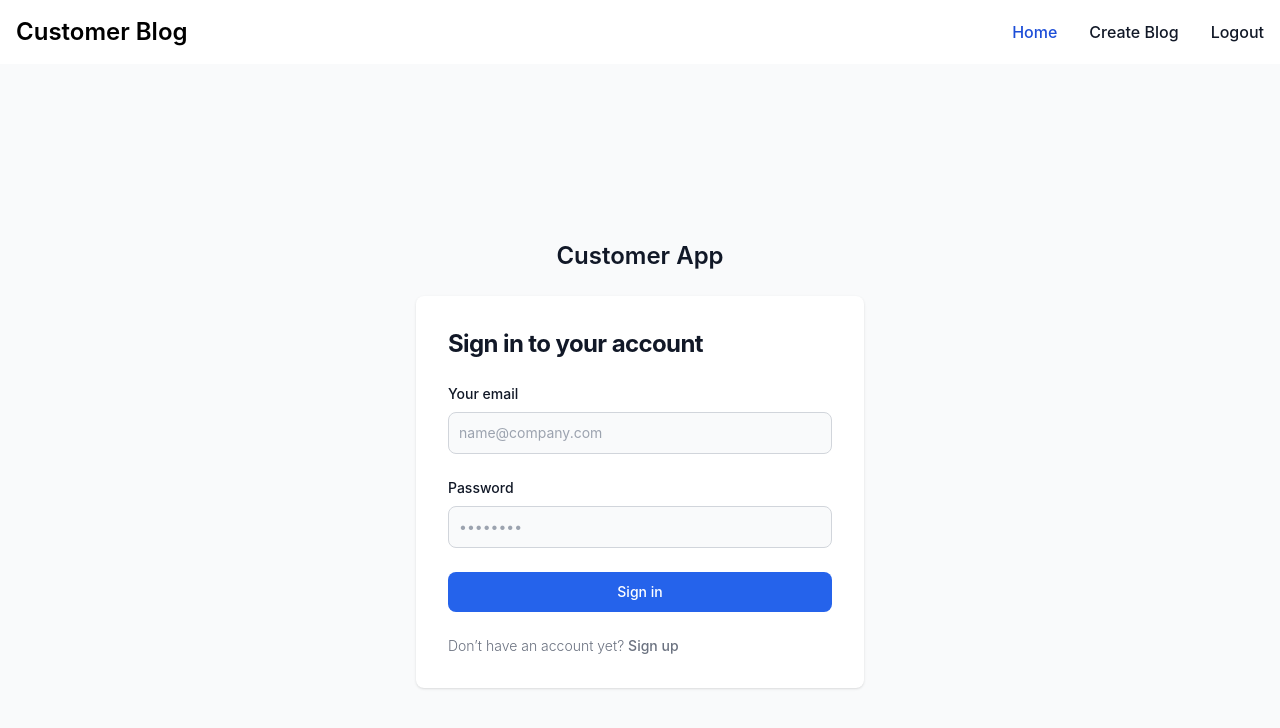
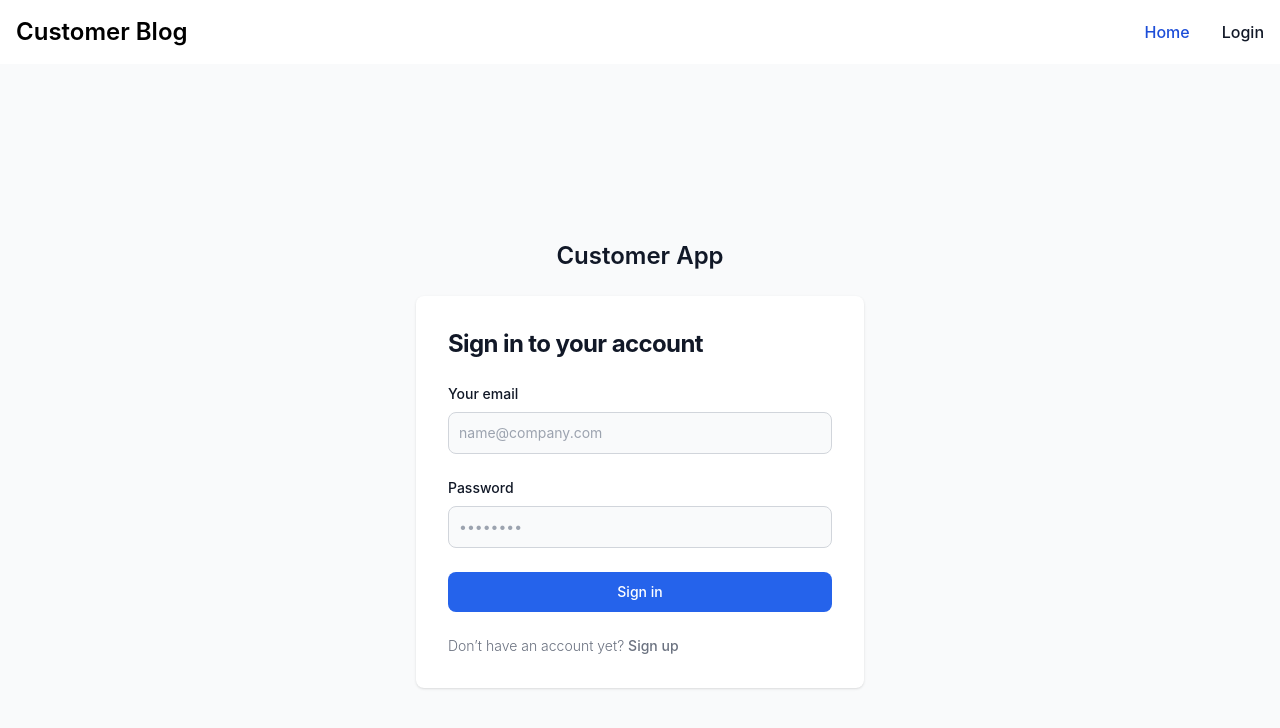
Before and after one commit to asquareblrn9/asquareblrn9.customerBlog.io, a React (Create React App) app: page /login in a window 1280 px wide. Shown: the top 728 px of the page. Built offline with nearby package versions, Linux system fonts and the light colour scheme.

Commit message:
correct home link

```diff
--- a/src/components/AddBlog.js
+++ b/src/components/AddBlog.js
@@ -10,7 +10,7 @@ const AddBlog = () => {
     const navigate = useNavigate()
     //checking if user is logged in
     useEffect(()=>{
-if(!auth){
+if(!auth.currentUser){
 navigate('/login')
     }
     },[])
--- a/src/components/Navblog.js
+++ b/src/components/Navblog.js
@@ -11,7 +11,9 @@ const Navblog = () => {
       navigate('/')
     })
   }
-  console.log(auth.currentUser)
+
+  console.log(auth)
+
   return (
     <div>
 
@@ -31,7 +33,7 @@ const Navblog = () => {
           <a href="/" className="block py-2 pl-3 pr-4 text-white bg-blue-700 rounded md:bg-transparent md:text-blue-700 md:p-0 dark:text-white md:dark:text-blue-500" aria-current="page">Home</a>
         </li>
 
-        { auth ?
+        { auth.currentUser != null ?
         <>
         <li>
                   <a href="/createBlog" className="block py-2 pl-3 pr-4 text-gray-900 rounded hover:bg-gray-100 md:hover:bg-transparent md:border-0 md:hover:text-blue-700 md:p-0 dark:text-white md:dark:hover:text-blue-500 dark:hover:bg-gray-700 dark:hover:text-white md:dark:hover:bg-transparent">Create Blog</a>
```
